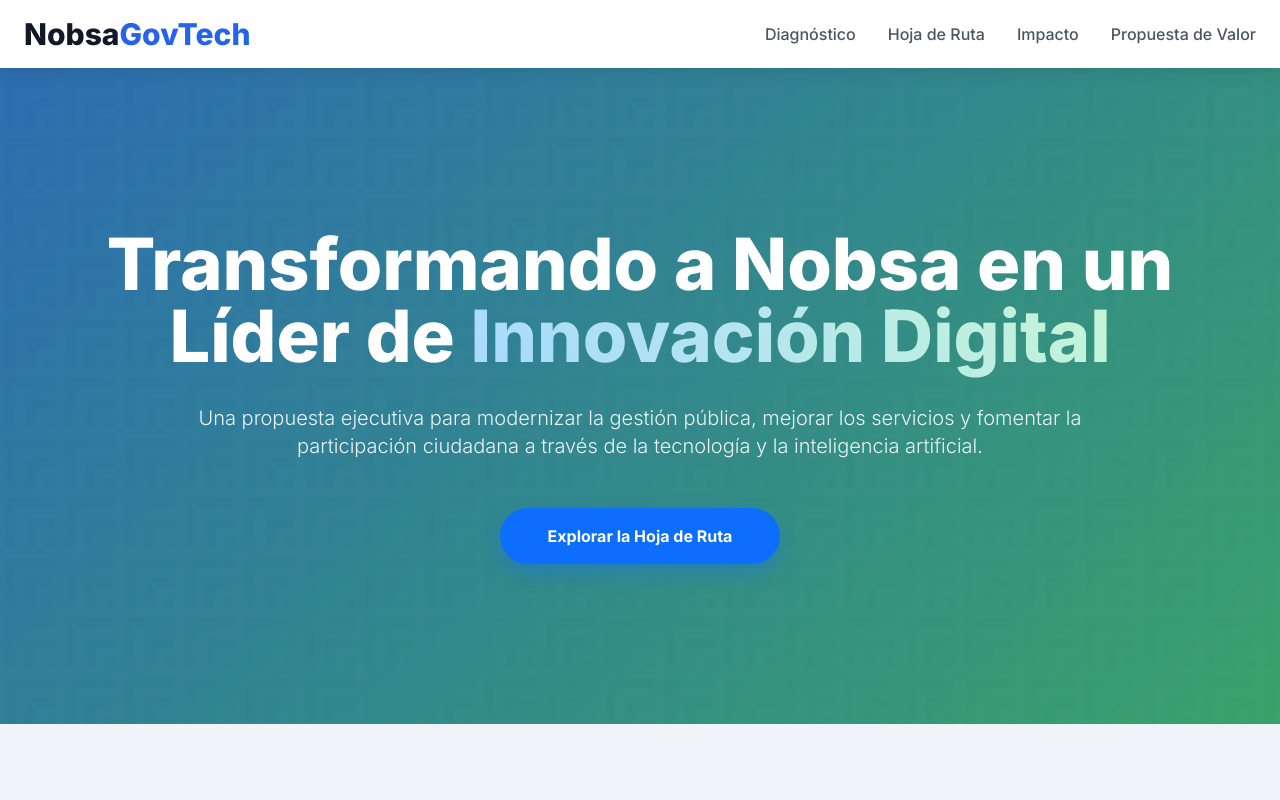
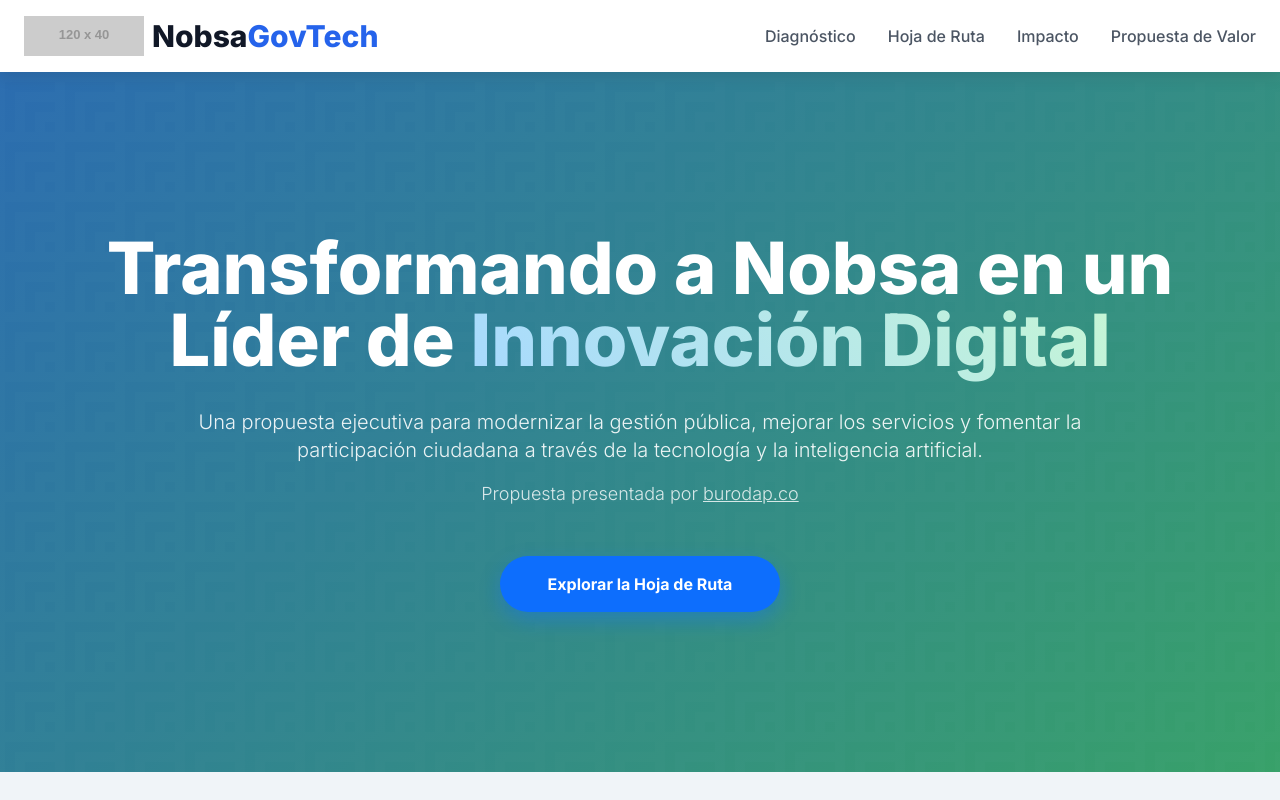
Before and after one commit to camilorinconp/NobsaTech, a plain HTML site: page index.html in a window 1280 px wide. Shown: the top 800 px of the page. Drawn offline with nearby package versions, Linux system fonts and the light colour scheme; placeholder pictures from the web are drawn by us.

Commit message:
Add files via upload

```diff
--- a/index.html
+++ b/index.html
@@ -238,8 +238,9 @@
 
     <header class="bg-white header-shadow sticky top-0 z-50">
         <nav class="container mx-auto px-6 py-4 flex justify-between items-center relative">
-            <div class="text-3xl font-extrabold text-gray-900">
-                Nobsa<span class="text-blue-600">GovTech</span>
+            <div class="flex items-center">
+                <img src="https://placehold.co/120x40/000000/FFFFFF?text=BURODAP" alt="Logo Burodap.co" class="h-8 md:h-10 mr-2">
+                <span class="text-3xl font-extrabold text-gray-900 hidden md:block">Nobsa<span class="text-blue-600">GovTech</span></span>
             </div>
             <div class="hidden md:flex space-x-8">
                 <a href="#diagnostico" class="text-gray-600 hover:text-blue-600 font-medium transition duration-200">Diagnóstico</a>
@@ -268,6 +269,9 @@
                 </h1>
                 <p class="mt-8 max-w-4xl mx-auto text-xl font-light opacity-90">
                     Una propuesta ejecutiva para modernizar la gestión pública, mejorar los servicios y fomentar la participación ciudadana a través de la tecnología y la inteligencia artificial.
+                </p>
+                <p class="mt-4 max-w-4xl mx-auto text-lg font-light opacity-80">
+                    Propuesta presentada por <a href="https://burodap.co" target="_blank" class="underline hover:text-white transition duration-200">burodap.co</a>
                 </p>
                 <div class="mt-12 flex justify-center">
                     <a href="#roadmap" class="primary-button">
@@ -410,6 +414,13 @@
         <div class="container mx-auto px-6 py-10 text-center">
             <p class="text-lg font-medium">&copy; 2025 Propuesta de Transformación Digital para Nobsa, Boyacá.</p>
             <p class="text-sm text-gray-400 mt-3">Una iniciativa para un gobierno más eficiente, transparente y cercano, impulsada por la innovación.</p>
+            <p class="text-sm text-gray-400 mt-2 flex items-center justify-center">
+                Propuesta elaborada por
+                <a href="https://burodap.co" target="_blank" class="underline hover:text-white transition duration-200 ml-1">
+                    burodap.co
+                    <img src="https://placehold.co/80x25/000000/FFFFFF?text=BURODAP" alt="Logo Burodap.co" class="inline-block h-5 ml-1 align-middle">
+                </a>
+            </p>
         </div>
     </footer>
 
@@ -480,7 +491,7 @@
                 objective: 'Consolidar a Nobsa como un epicentro de innovación GovTech, atrayendo talento y desarrollando capacidades de ciudad inteligente para mejorar la calidad de vida.',
                 items: [
                     {
-                        icon: '�',
+                        icon: '🔓',
                         title: 'Plataforma de Datos Abiertos',
                         description: 'Publicación de datos públicos (presupuesto, contratos, estadísticas) para fomentar la transparencia y la creación de nuevas soluciones.',
                         tech: 'Open Data'
@@ -498,7 +509,7 @@
                         tech: 'IA Generativa'
                     },
                     {
-                        icon: '💡',
+                        icon: '�',
                         title: 'Laboratorio de Innovación Pública',
                         description: 'Organización de hackatones y eventos para co-crear soluciones a desafíos municipales junto a la comunidad, universidades y startups.',
                         tech: 'Innovación Abierta'
```
